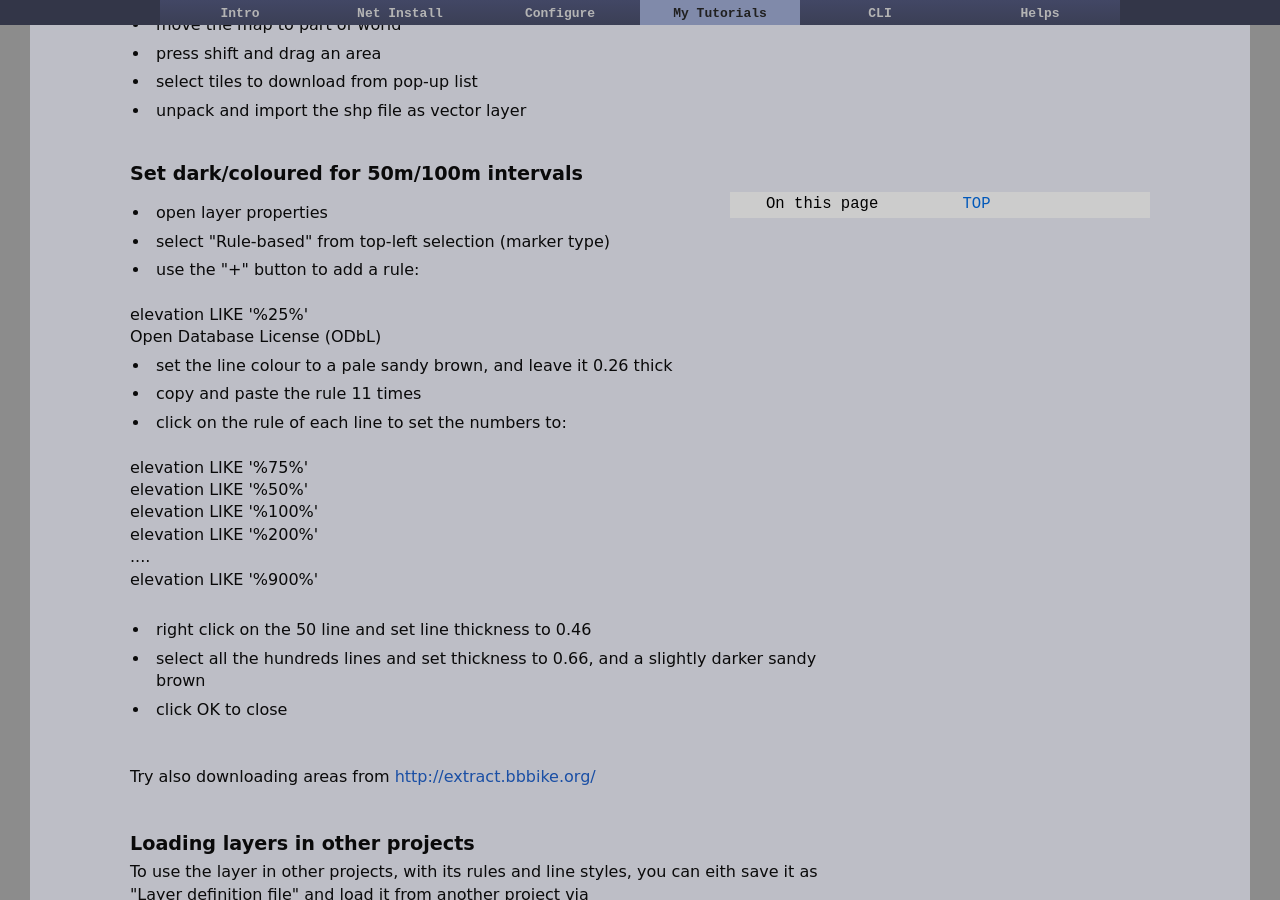
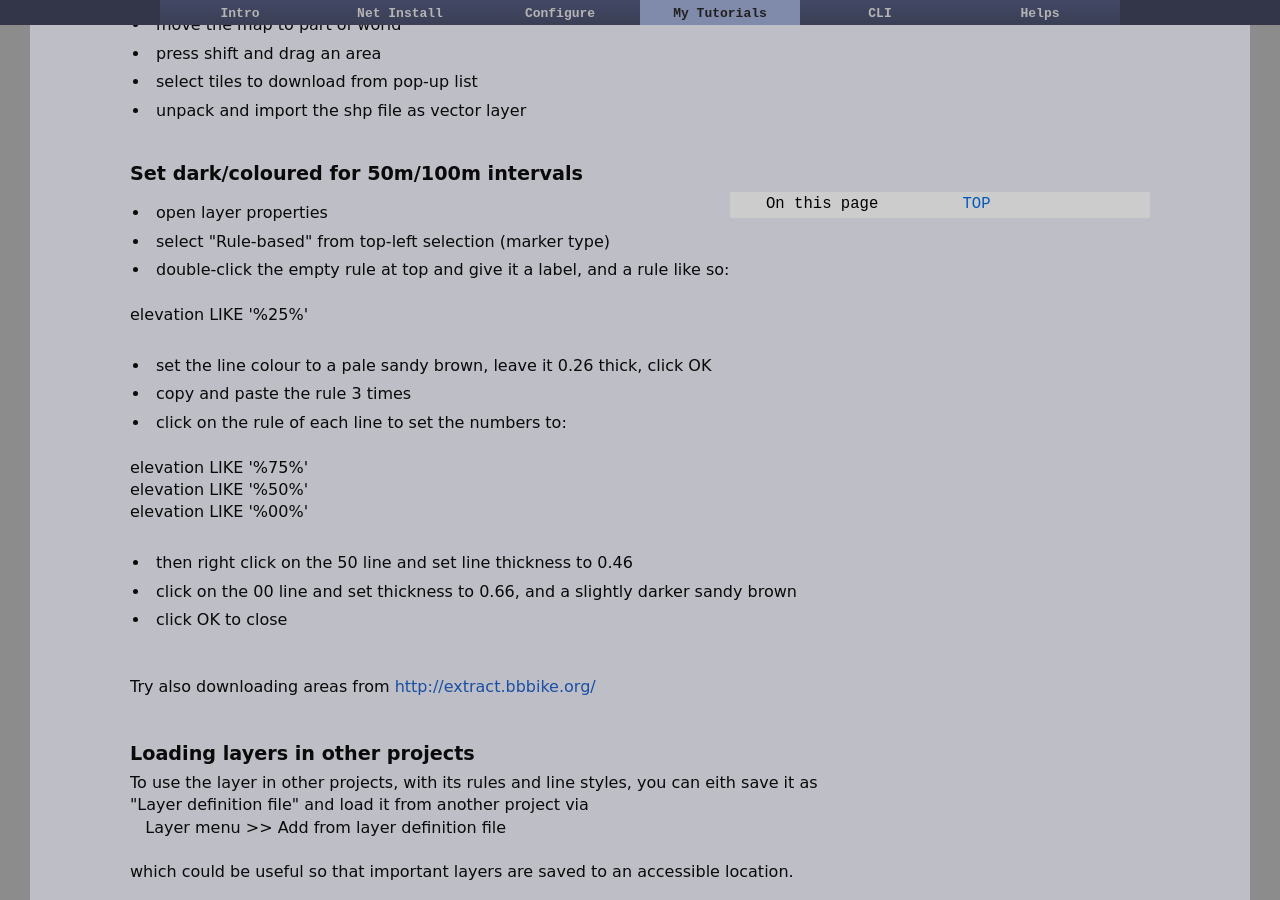
Before and after one commit to dquinton/debian-install, a Jekyll site: the page built from tutorial/11a-gps.html, in a window 1280 px wide and 900 px high, scrolled down 6171 px. Built offline with Jekyll 4.4.1, drawn with Linux system fonts in a browser that asks for light colours.

Commit message:
updating pages

```diff
--- a/netinstall/step2.html
+++ b/netinstall/step2.html
@@ -147,6 +147,8 @@ And see here <a href="https://opensource.com/article/16/12/yearbook-top-open-sou
 <a href="https://www.linux.com/learn/using-blender-video-editing-software-linux">using-blender-video-editing-software</a>
 <br><br>
 <a href="https://www.youtube.com/playlist?list=PLjyuVPBuorqIhlqZtoIvnAVQ3x18sNev4">Blender Video Editing by Mikeycal Meyers</a>
+<br><br>
+Blender manual  <a href="https://docs.blender.org/manual/en/dev/editors/vse/sequencer/strips/introduction.html">blender.org/manual/..</a>
 <br>
 <br><br>
 <hr noshade="noshade">
--- a/tutorial/11a-gps.html
+++ b/tutorial/11a-gps.html
@@ -272,23 +272,21 @@ Note that the data is under the <a href="https://opendatacommons.org/licenses/db
 
 <div class="bullet"><ul><li>open layer properties</li>
 <li>select "Rule-based" from top-left selection (marker type)</li>
-<li>use the "+" button to add a rule:</li>
+<li>double-click the empty rule at top and give it a label, and a rule like so:</li>
 <br>
-elevation LIKE '%25%'<br>Open Database License (ODbL)
+elevation LIKE '%25%'<br>
 <br>
-<li>set the line colour to a pale sandy brown, and leave it 0.26 thick</li>
-<li>copy and paste the rule 11 times</li>
+<li>set the line colour to a pale sandy brown, leave it 0.26 thick, click OK</li>
+<li>copy and paste the rule 3 times</li>
 <li>click on the rule of each line to set the numbers to:</li>
 <br>
 elevation LIKE '%75%'<br>
 elevation LIKE '%50%'<br>
-elevation LIKE '%100%'<br>
-elevation LIKE '%200%'<br>
-.... <br>
-elevation LIKE '%900%'<br>
+elevation LIKE '%00%'<br>
+
 <br>
-<li>right click on the 50 line and set line thickness to 0.46</li>
-<li>select all the hundreds lines and set thickness to 0.66, and a slightly darker sandy brown</li>
+<li>then right click on the 50 line and set line thickness to 0.46</li>
+<li>click on the 00 line and set thickness to 0.66, and a slightly darker sandy brown</li>
 
 <li>click OK to close</li>
 
```
